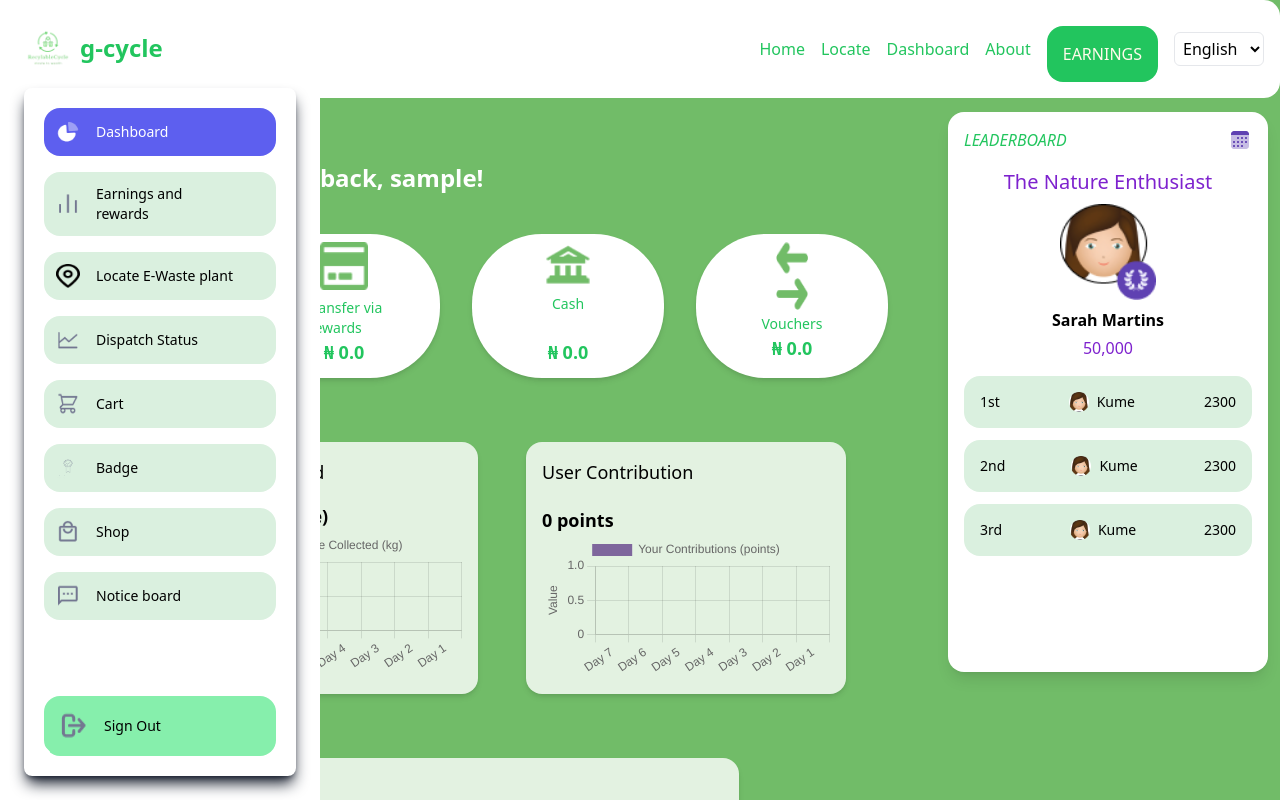
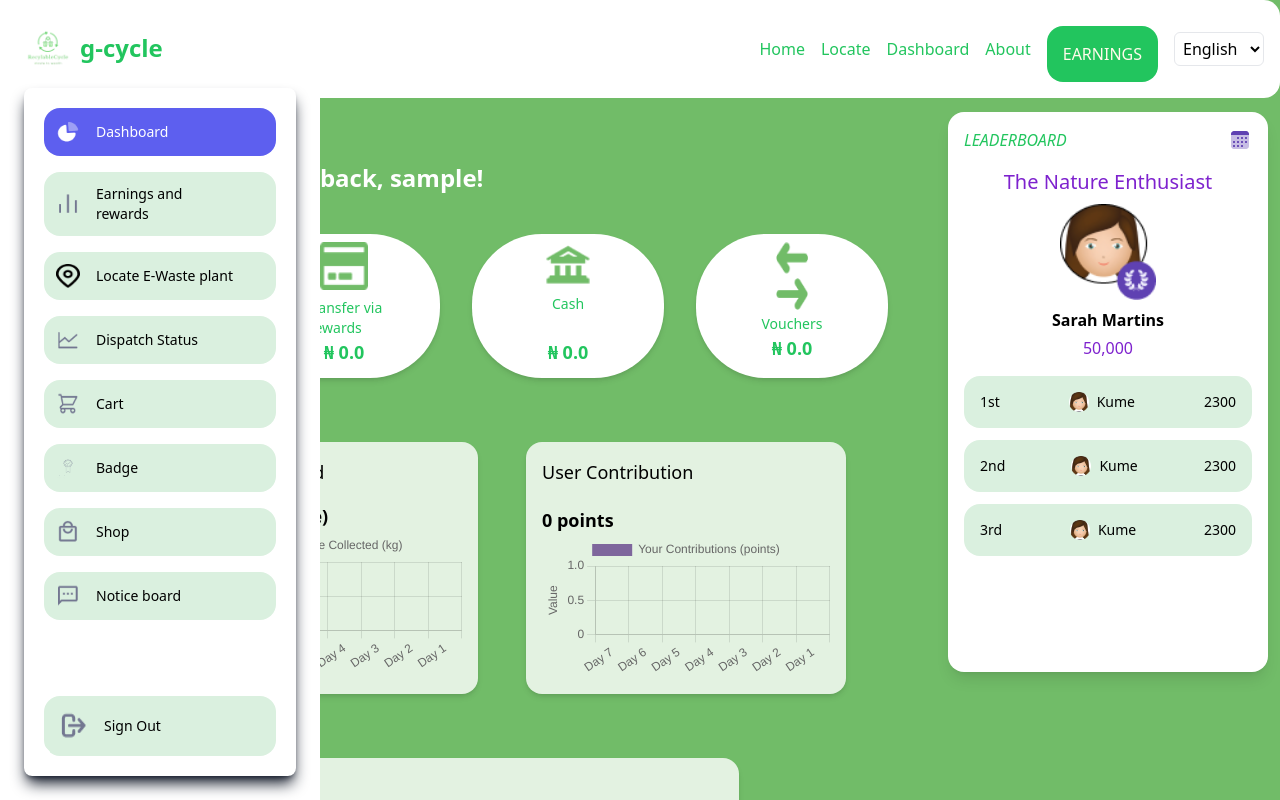
Before and after one commit to dark-royal/recycle, a React (Create React App) app: page /dashboard in a window 1280 px wide. Shown: the top 800 px of the page. Built offline with nearby package versions, Linux system fonts and the light colour scheme; sample sign-in values are in the browser's storage.

Commit message:
Updated the login to verify a list of admin

```diff
--- a/src/Components/dashboard/sidebar/DSidebar.jsx
+++ b/src/Components/dashboard/sidebar/DSidebar.jsx
@@ -174,7 +174,7 @@ const DSidebar = () => {
                         </NavLink>
                     </div>
                     <NavLink
-                        to="#"
+                        to="/login"
                         className={({ isActive }) =>
                             `flex gap-2 md:gap-3 items-center mt-auto p-3 md:p-3 rounded-lg md:rounded-2xl transition-colors duration-300 ${
                                 isActive
```
